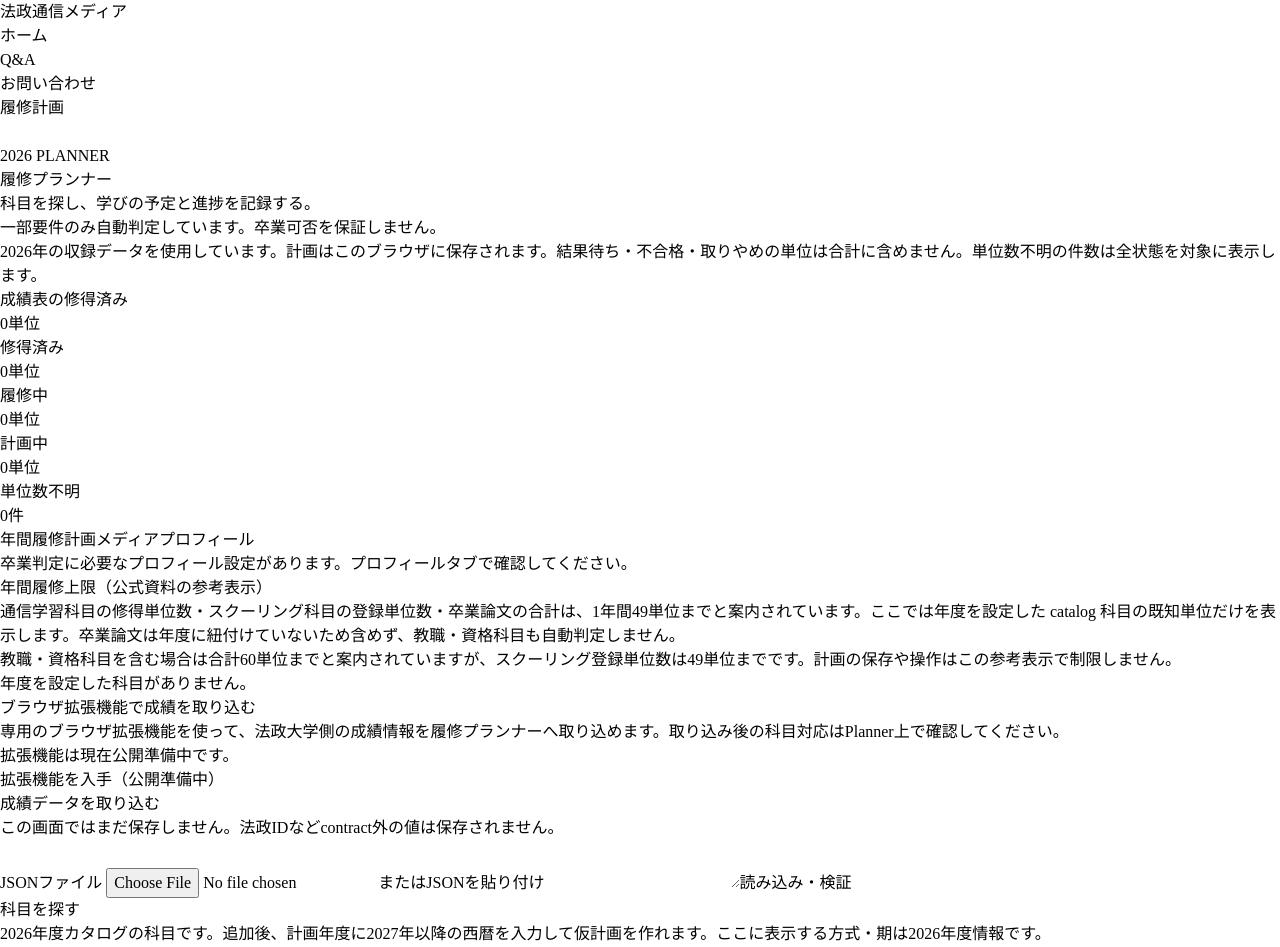
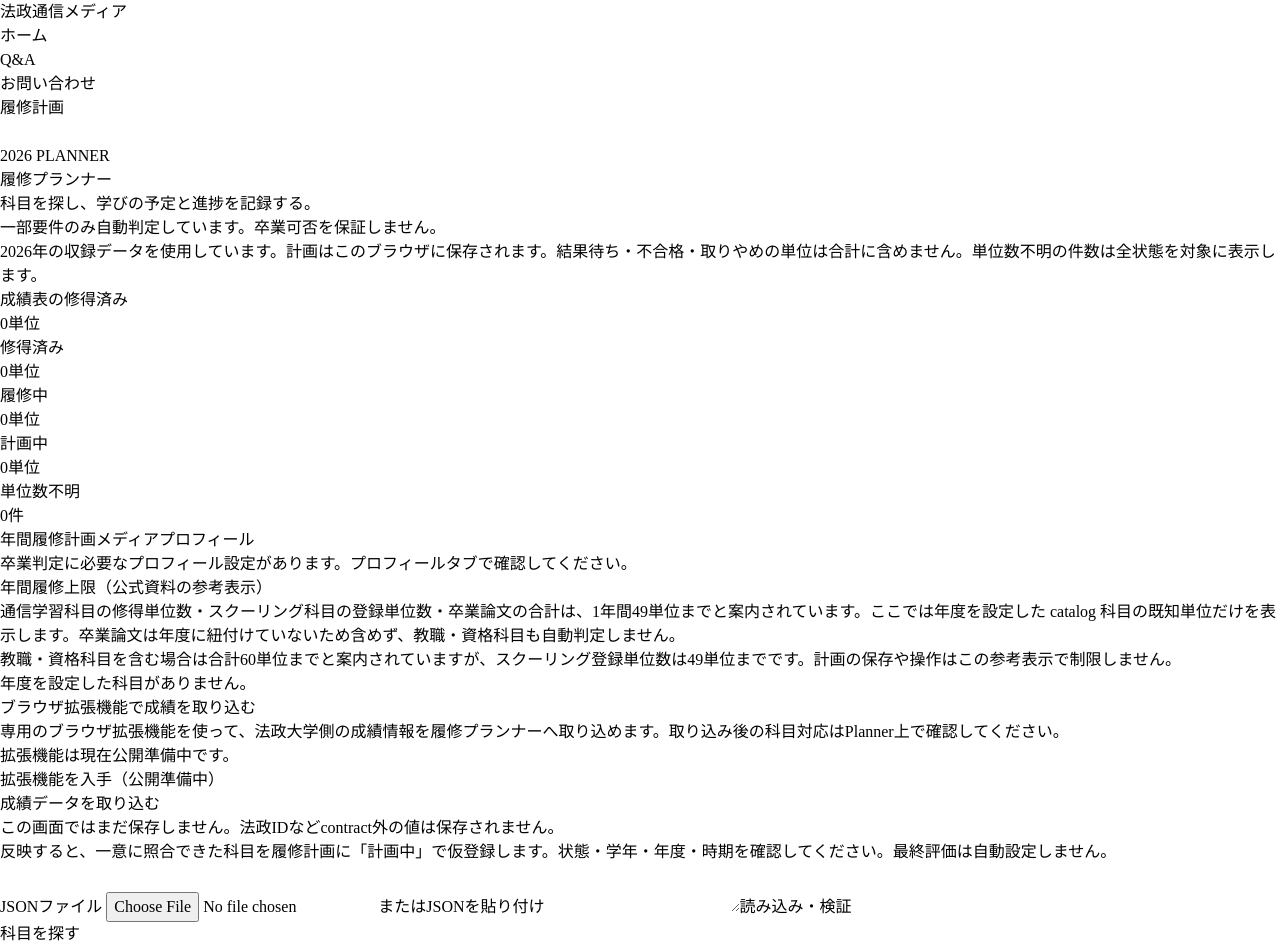
Before and after one commit to wata-0911/housei-media, a React (Vite) app: page /planner in a window 1280 px wide. Shown: the top 947 px of the page. Built offline with nearby package versions, Linux system fonts and the light colour scheme.

Commit message:
feat: provisionally add safely matched grade imports to planner

```diff
--- a/src/components/planner/GradeImportPanel.tsx
+++ b/src/components/planner/GradeImportPanel.tsx
@@ -9,7 +9,7 @@ export default function GradeImportPanel({ offerings, existing, existingCourses
   useEffect(() => { if (directImport === undefined) return; if (!isHoseiGradeImportV1(directImport)) { setError('拡張機能から受信した成績データが contract v1 を満たしていません。反映していません。'); setUnits(null); onDirectResult?.({ ok: false }); return; } setText(''); setUnits(importPreview(directImport, offerings, existing, existingCourses)); setError(''); onDirectResult?.({ ok: true, courseCount: directImport.courses.length }); }, [directImport, offerings, existing, existingCourses, onDirectResult]);
   function update(index: number, patch: Partial<ImportPreviewUnit>) { setUnits(current => current?.map((unit, i) => i === index ? { ...unit, ...patch, yearSource: patch.academicYear !== undefined ? 'manual' : unit.yearSource } : unit) ?? null); }
   return <section className="border border-[#002255] bg-white p-4 space-y-3" aria-label="成績データを取り込む">
-    <h2 className="text-lg text-[#002255]">成績データを取り込む</h2><p className="text-sm">この画面ではまだ保存しません。法政IDなどcontract外の値は保存されません。</p>
+    <h2 className="text-lg text-[#002255]">成績データを取り込む</h2><p className="text-sm">この画面ではまだ保存しません。法政IDなどcontract外の値は保存されません。</p><p className="text-sm">反映すると、一意に照合できた科目を履修計画に「計画中」で仮登録します。状態・学年・年度・時期を確認してください。最終評価は自動設定しません。</p>
     {directImport !== undefined && !error && units && <p role="status" className="border border-blue-200 bg-blue-50 p-2 text-sm">拡張機能から成績データを受信しました。内容を確認してから反映してください。</p>}
     <label className="block text-sm">JSONファイル <input disabled={disabled} type="file" accept="application/json,.json" className="mt-1 block max-w-full" onChange={e => { const file = e.target.files?.[0]; if (!file) return; file.text().then(value => { setText(value); read(value); }); }} /></label>
     <label className="block text-sm">またはJSONを貼り付け<textarea disabled={disabled} value={text} onChange={e => setText(e.target.value)} className="mt-1 min-h-24 w-full border p-2 font-mono text-xs" /></label>
--- a/src/pages/PlannerPage.tsx
+++ b/src/pages/PlannerPage.tsx
@@ -180,8 +180,11 @@ export default function PlannerPage() {
     }
   }
   function applyGradeImport(units: ImportPreviewUnit[]) {
-    const next = applyImport(state, units);
-    if (commit(next, `${next.importedStudyRecords.length - state.importedStudyRecords.length}件の履修実績を保存しました。`)) { setUndoImport(state); setDirectImport(undefined); return true; }
+    const next = applyImport(state, units, catalog.offerings);
+    const addedItems = next.items.length - state.items.length;
+    const addedCourses = next.importedCourseAchievements.length - state.importedCourseAchievements.length;
+    const addedRecords = next.importedStudyRecords.length - state.importedStudyRecords.length;
+    if (commit(next, `${addedCourses}件の成績表行と${addedRecords}件の履修実績を保存し、${addedItems}科目を履修計画に仮登録しました。状態・学年・年度・時期を確認してください。`)) { setUndoImport(state); setDirectImport(undefined); return true; }
     return false;
   }
   function changeImportedAchievement(id: string, patch: Partial<ImportedStudyRecord>) { commit({ ...state, importedStudyRecords: state.importedStudyRecords.map(record => record.id === id ? { ...record, ...patch } : record) }, '取り込んだ履修実績を保存しました。'); }
--- a/src/planner/gradeImportApply.ts
+++ b/src/planner/gradeImportApply.ts
@@ -1,5 +1,7 @@
 import type { HoseiGradeImportCourse, HoseiGradeImportV1 } from './gradeImportContract';
-import type { Offering, PlannerState } from './plannerCatalog';
+import type { Offering, PlannerItem, PlannerState } from './plannerCatalog';
+import { plannerItemFromCourseSearch } from './plannerItemState';
+import { isStandardTerm } from './planTable';
 
 export type ImportMethod = 'correspondence' | 'schooling';
 export type ImportMatch = 'exact_unique' | 'ambiguous' | 'unmatched';
@@ -94,7 +96,40 @@ export function importPreview(data: HoseiGradeImportV1, offerings: Offering[], e
   }
   return rows;
 }
-export function applyImport(state: PlannerState, units: ImportPreviewUnit[]): PlannerState {
+/** Source-course exact_unique means course identity only: selectedOfferingId
+ * may be a representative. Recheck the existing exact matcher at offering
+ * granularity, never trust that representative or the first candidate. */
+export function autoPlannerOfferingIdForImport(unit: ImportPreviewUnit, offerings: Offering[]): string | null {
+  const candidates = unit.courseOnly
+    ? offerings.filter(offering => normalizeImportName(offering.name) === normalizeImportName(unit.rawName))
+    : match(unit.rawName, unit.method, offerings).candidates;
+  if (candidates.length !== 1) return null;
+  const offering = candidates[0];
+  if (!unit.courseOnly && (unit.match !== 'exact_unique' || unit.offeringId !== offering.id
+    || unit.candidates.length !== 1 || unit.candidates[0].id !== offering.id)) return null;
+  if (unit.courseOnly && (unit.sourceCourse.match !== 'exact_unique'
+    || unit.sourceCourse.candidateOfferingIds.length !== 1
+    || unit.sourceCourse.candidateOfferingIds[0] !== offering.id)) return null;
+  return offering.resolutionStatus === 'matched' && offering.courseId !== null ? offering.id : null;
+}
+
+function autoPlannerItems(selected: ImportPreviewUnit[], existing: PlannerItem[], offerings: Offering[]): PlannerItem[] {
+  const existingIds = new Set(existing.map(item => item.offeringId));
+  const unitsByOffering = new Map<string, ImportPreviewUnit[]>();
+  for (const unit of selected) {
+    const id = autoPlannerOfferingIdForImport(unit, offerings);
+    if (id && !existingIds.has(id)) unitsByOffering.set(id, [...(unitsByOffering.get(id) ?? []), unit]);
+  }
+  return [...unitsByOffering].map(([id, units]) => {
+    // Conflicting occurrences and inferred dates must not become certain plans.
+    const years = new Set(units.map(unit => unit.yearSource === 'source' || unit.yearSource === 'manual' ? unit.academicYear : null));
+    const terms = new Set(units.map(unit => unit.term === unit.rawTerm && isStandardTerm(unit.term) ? unit.term : null));
+    return { ...plannerItemFromCourseSearch(id), plannedYear: years.size === 1 ? [...years][0] : null,
+      plannedTerm: terms.size === 1 ? [...terms][0] : null };
+  });
+}
+
+export function applyImport(state: PlannerState, units: ImportPreviewUnit[], offerings: Offering[]): PlannerState {
   const selected = units.filter(unit => unit.selected && !unit.sourceDuplicate);
   const selectedSources = [...new Map(selected.map(unit => [unit.sourceCourse.fingerprint, unit])).values()];
   const sourceIdFor = new Map(selectedSources.map(unit => [unit.sourceCourse.id, unit.sourceExistingId ?? unit.sourceCourse.id]));
@@ -107,7 +142,7 @@ export function applyImport(state: PlannerState, units: ImportPreviewUnit[]): Pl
     sourceCourseId: sourceIdFor.get(unit.sourceCourseId!) ?? unit.sourceCourseId, earnedCreditsTotal: unit.earnedCreditsTotal, schoolingCreditsTotal: unit.schoolingCreditsTotal, compositionCredits: unit.compositionCredits, recognizedExemption: unit.recognizedExemption, additionalEnrollment: unit.additionalEnrollment, capturedAt: unit.capturedAt,
   }));
   const rows = state.importedCourseAchievements.map(existing => { const update = sourceUpdates.get(existing.id); if (!update) return existing; return { ...existing, ...update, id: existing.id, selectedOfferingId: existing.selectionSource === 'manual' ? existing.selectedOfferingId : update.selectedOfferingId, selectionSource: existing.selectionSource === 'manual' ? 'manual' : update.selectionSource }; });
-  return { ...state, importedStudyRecords: [...state.importedStudyRecords, ...additions], importedCourseAchievements: [...rows, ...sourceAdditions] };
+  return { ...state, items: [...state.items, ...autoPlannerItems(selected, state.items, offerings)], importedStudyRecords: [...state.importedStudyRecords, ...additions], importedCourseAchievements: [...rows, ...sourceAdditions] };
 }
 
 export function importedEarnedCreditsTotal(rows: ImportedCourseAchievement[]): number { return rows.reduce((sum, row) => sum + (row.earnedCreditsTotal && row.earnedCreditsTotal > 0 ? row.earnedCreditsTotal : 0), 0); }
```
Also changed, not shown: 2 other files (tests, documents, lock files or other folders).
